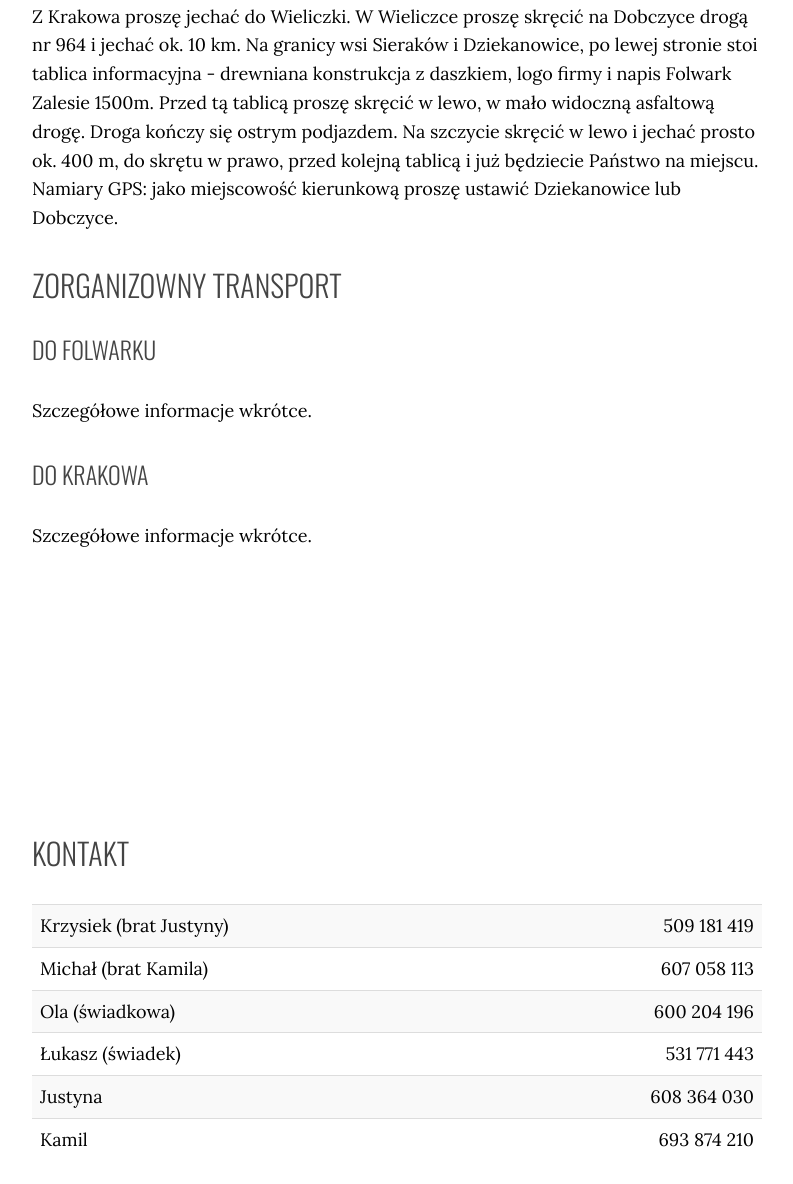
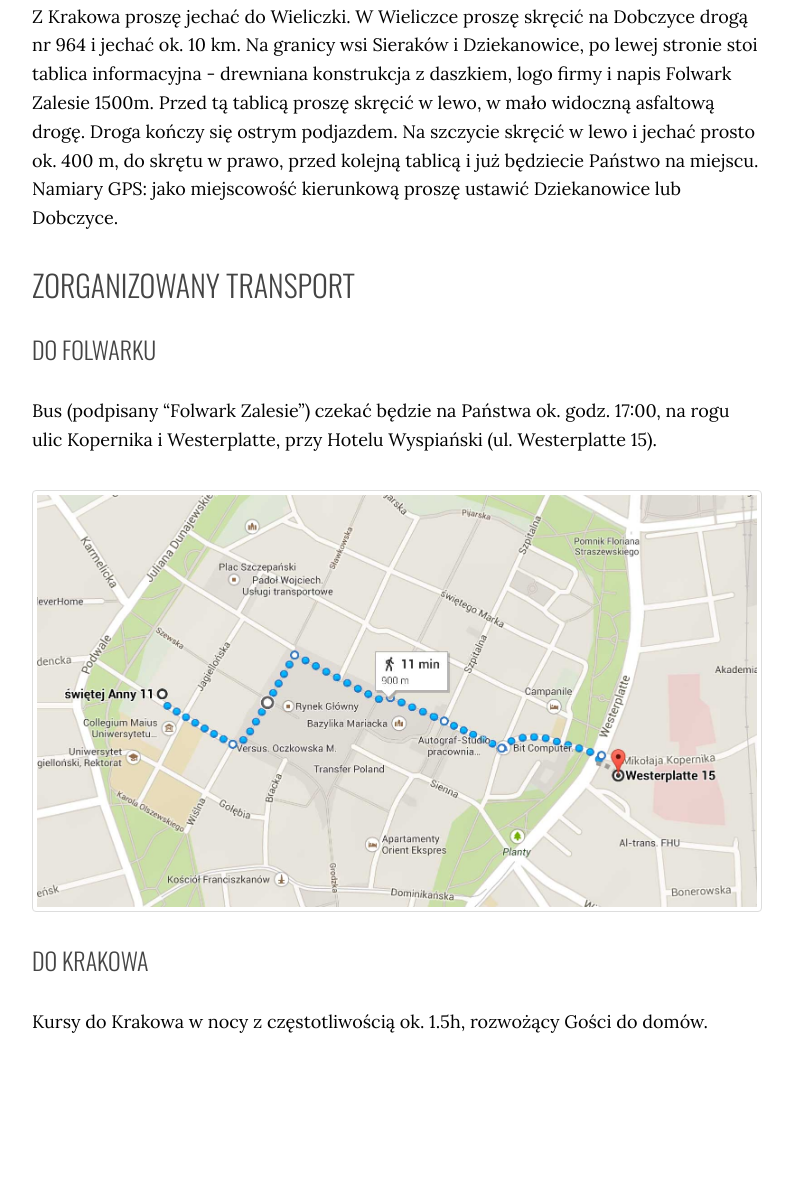
Before and after one commit to naszewesele/naszewesele.github.io, a plain HTML site: page index.html in a window 1280 px wide. Shown: the part 3553-4737 px from the top of the page, without its empty margins (243-1036 px from the left). Drawn offline with nearby package versions, Linux system fonts and the light colour scheme; some packages are replaced by stand-ins of ours.

Commit message:
updated transport info

```diff
--- a/index.html
+++ b/index.html
@@ -139,13 +139,17 @@
                     Z Krakowa proszę jechać do Wieliczki. W Wieliczce proszę skręcić na Dobczyce drogą nr 964 i jechać ok. 10 km. Na granicy wsi Sieraków i Dziekanowice, po lewej stronie stoi tablica informacyjna - drewniana konstrukcja z daszkiem, logo firmy i napis Folwark Zalesie 1500m. Przed tą tablicą proszę skręcić w lewo, w mało widoczną asfaltową drogę. Droga kończy się ostrym podjazdem. Na szczycie skręcić w lewo i jechać prosto ok. 400 m, do skrętu w prawo, przed kolejną tablicą i już będziecie Państwo na miejscu. Namiary GPS: jako miejscowość kierunkową proszę ustawić Dziekanowice lub Dobczyce.
                 </p>
 
-                <h2>ZORGANIZOWNY TRANSPORT</h2>
+                <h2>ZORGANIZOWANY TRANSPORT</h2>
 
                 <h3>DO FOLWARKU</h3>
-                <p>Szczegółowe informacje wkrótce.</p>
+                <p>Bus (podpisany “Folwark Zalesie”) czekać będzie na Państwa ok. godz. 17:00, na rogu ulic Kopernika i Westerplatte, przy Hotelu Wyspiański (ul. Westerplatte 15).</p>
+
+                <p>
+                    <img src="img/anny-westerplatte.jpg" class="img-responsive img-thumbnail" alt="Trasa piesza Anny - Westerplatte">
+                </p>
 
                 <h3>DO KRAKOWA</h3>
-                <p>Szczegółowe informacje wkrótce.</p>
+                <p>Kursy do Krakowa w nocy z częstotliwością ok. 1.5h, rozwożący Gości do domów.</p>
             </div>
 
         </div>
```
Also changed, not shown: img/anny-westerplatte.jpg (added).
